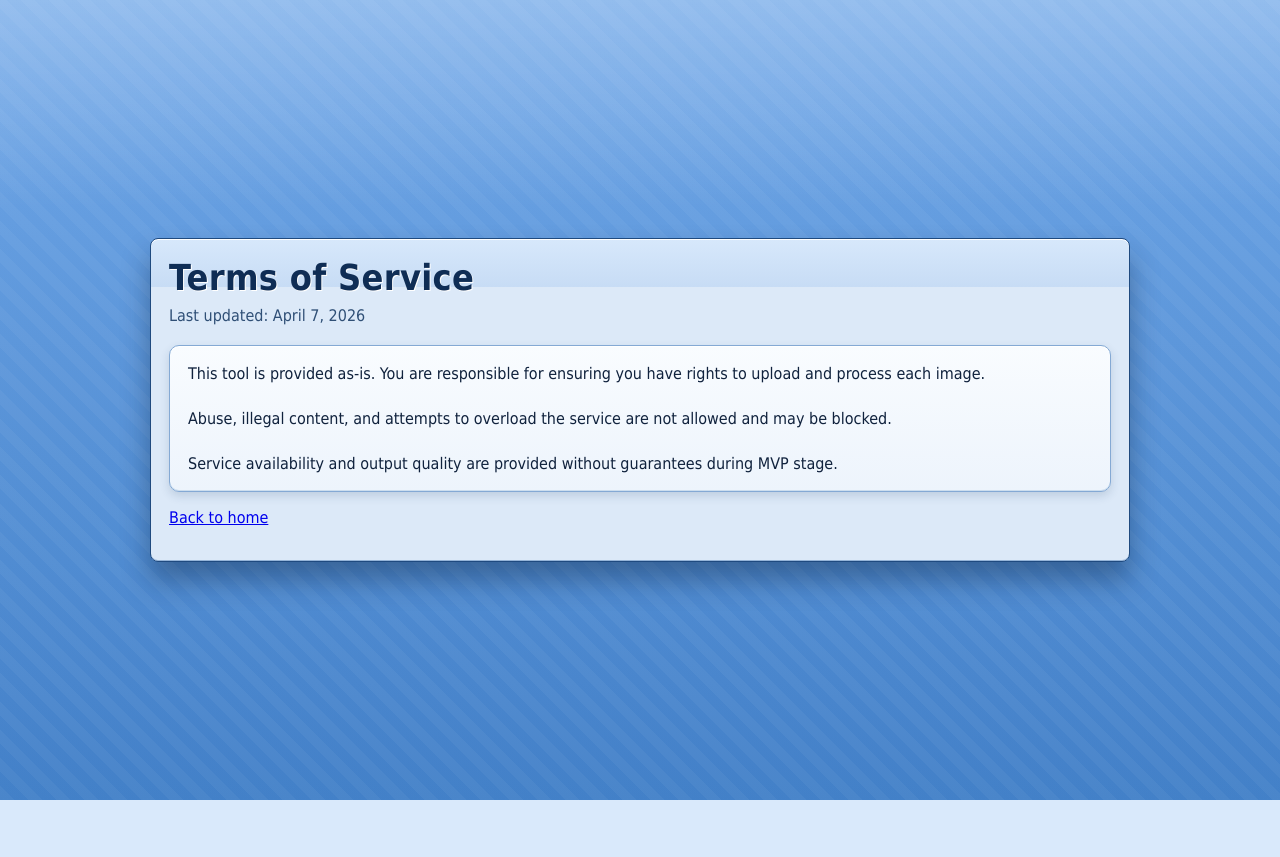
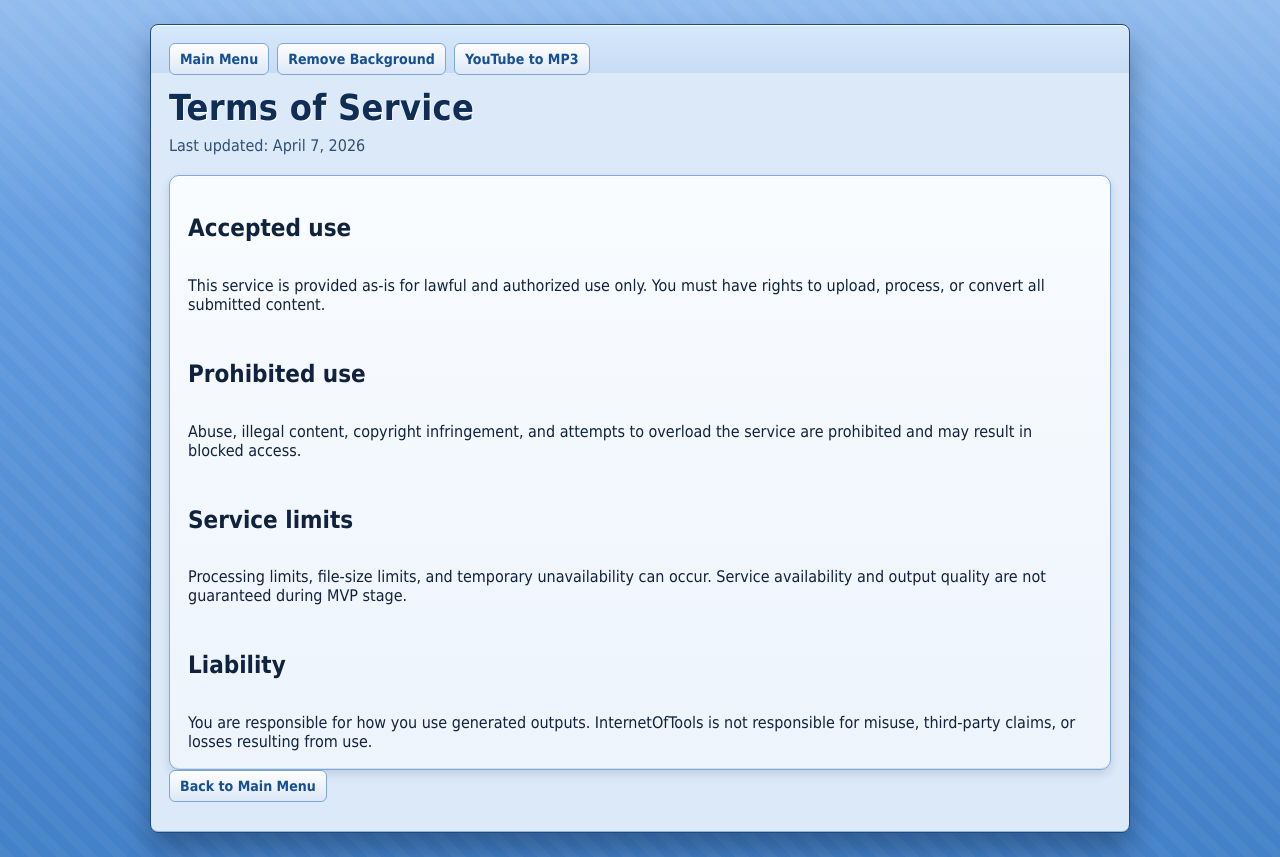
Before and after one commit to gabiPRO8/app, a FastAPI app: page /terms in a window 1280 px wide. Before the commit the page ends 800 px from the top, so only its background shows below. Run offline with FastAPI, Linux system fonts and the light colour scheme.

Commit message:
Add legal policy details and main-menu return buttons

```diff
--- a/app/static/style.css
+++ b/app/static/style.css
@@ -59,6 +59,30 @@ h1 {
 .subtitle {
   margin: 0 0 20px;
   color: var(--muted);
+}
+
+.top-nav {
+  display: flex;
+  flex-wrap: wrap;
+  gap: 8px;
+  margin: 0 0 12px;
+}
+
+.nav-btn {
+  display: inline-block;
+  text-decoration: none;
+  color: #164f93;
+  border: 1px solid #7ea7d4;
+  background: linear-gradient(180deg, #fefefe, #dce8f7);
+  padding: 7px 10px;
+  border-radius: 6px;
+  box-shadow: inset 0 1px 0 #ffffff;
+  font-size: 0.88rem;
+  font-weight: 700;
+}
+
+.nav-btn:hover {
+  background: linear-gradient(180deg, #f0f7ff, #cedef2);
 }
 
 .home-shell {
@@ -358,6 +382,15 @@ button:disabled {
     grid-template-columns: 1fr;
   }
 
+  .top-nav {
+    gap: 6px;
+  }
+
+  .nav-btn {
+    font-size: 0.82rem;
+    padding: 6px 8px;
+  }
+
   .image-stage {
     min-height: 220px;
   }
--- a/app/templates/terms.html
+++ b/app/templates/terms.html
@@ -8,23 +8,44 @@
   </head>
   <body>
     <main class="container legal-page">
+      <div class="top-nav">
+        <a class="nav-btn" href="/">Main Menu</a>
+        <a class="nav-btn" href="/tools/remove-bg">Remove Background</a>
+        <a class="nav-btn" href="/tools/youtube-mp3">YouTube to MP3</a>
+      </div>
+
       <h1>Terms of Service</h1>
       <p class="subtitle">Last updated: April 7, 2026</p>
 
       <section class="card">
+        <h2>Accepted use</h2>
         <p>
-          This tool is provided as-is. You are responsible for ensuring you have rights to upload and
-          process each image.
+          This service is provided as-is for lawful and authorized use only.
+          You must have rights to upload, process, or convert all submitted content.
         </p>
+
+        <h2>Prohibited use</h2>
         <p>
-          Abuse, illegal content, and attempts to overload the service are not allowed and may be blocked.
+          Abuse, illegal content, copyright infringement, and attempts to overload the service are prohibited
+          and may result in blocked access.
         </p>
+
+        <h2>Service limits</h2>
         <p>
-          Service availability and output quality are provided without guarantees during MVP stage.
+          Processing limits, file-size limits, and temporary unavailability can occur.
+          Service availability and output quality are not guaranteed during MVP stage.
+        </p>
+
+        <h2>Liability</h2>
+        <p>
+          You are responsible for how you use generated outputs.
+          InternetOfTools is not responsible for misuse, third-party claims, or losses resulting from use.
         </p>
       </section>
 
-      <p><a href="/">Back to home</a></p>
+      <div class="top-nav">
+        <a class="nav-btn" href="/">Back to Main Menu</a>
+      </div>
     </main>
   </body>
 </html>
```
Also changed, not shown: app/templates/index.html (+7 -0 lines), app/templates/privacy.html (+25 -6 lines), app/templates/youtube_mp3.html (+7 -0 lines).
